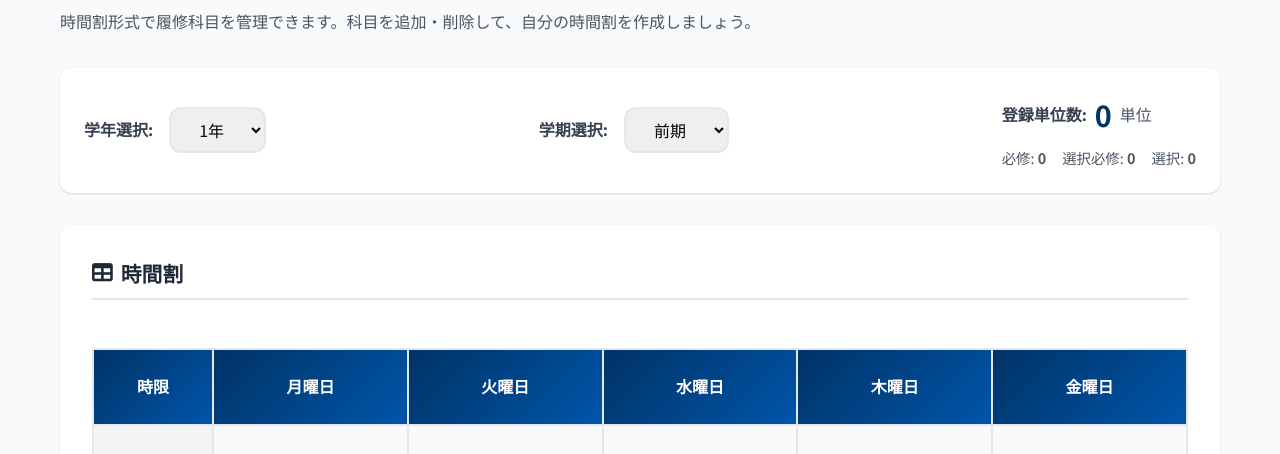
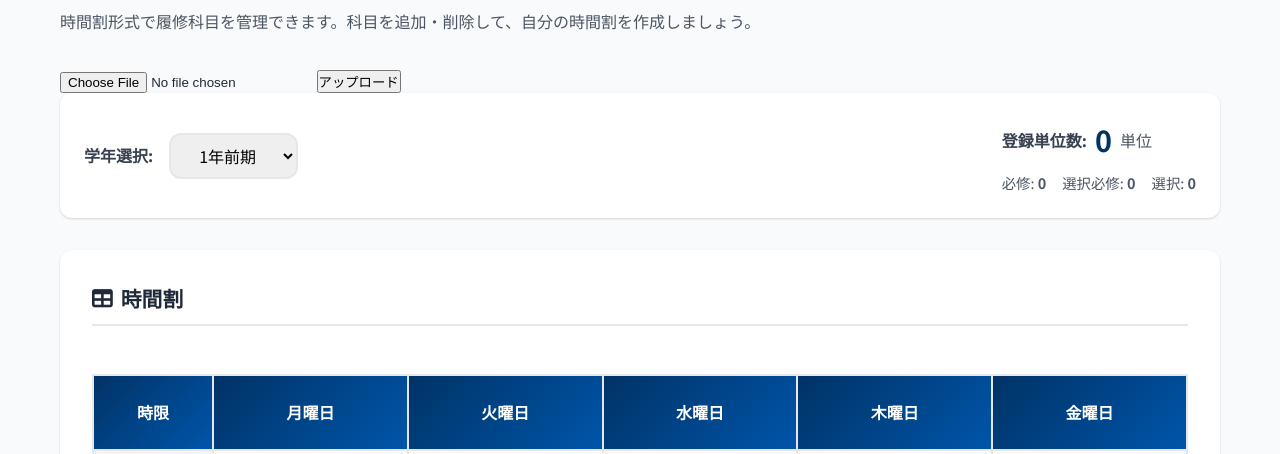
Before and after one commit to taka03101111/PBLparadise2, a plain HTML site: page my-registration.html in a window 1280 px wide. Shown: the part 274-728 px from the top of the page. Drawn offline with Linux system fonts and the light colour scheme; no server answers.

Commit message:
Update my-registration.html

```diff
--- a/my-registration.html
+++ b/my-registration.html
@@ -60,24 +60,23 @@
             <p class="page-description">
                 時間割形式で履修科目を管理できます。科目を追加・削除して、自分の時間割を作成しましょう。
             </p>
+            <input type="file" id="csvUpload" accept=".csv">
+            <button onclick="uploadCsv()">アップロード</button>
+
 
             <!-- 学期選択・単位数表示 -->
             <div class="registration-controls">
                 <div class="semester-selector">
                     <label for="semesterSelect">学年選択:</label>
                     <select id="semesterSelect">
-                        <option value="1年">1年</option>
-                        <option value="2年">2年</option>
-                        <option value="3年">3年</option>
-                        <option value="4年">4年</option>
-                    </select>
-                </div>
-                <div class="semester-selector">
-                    <label for="semesterSelect">学期選択:</label>
-                    <select id="semesterSelect">
-                        <option value="前期">前期</option>
-                        <option value="後期">後期</option>
-                        <option value="通年">通年</option>
+                        <option value="1年">1年前期</option>
+                        <option value="1年">1年後期</option>
+                        <option value="2年">2年前期</option>
+                        <option value="2年">2年後期</option>
+                        <option value="3年">3年前期</option>
+                        <option value="3年">3年後期</option>
+                        <option value="4年">4年前期</option>
+                        <option value="4年">4年後期</option>
                     </select>
                 </div>
                 <div class="credits-summary">
```
